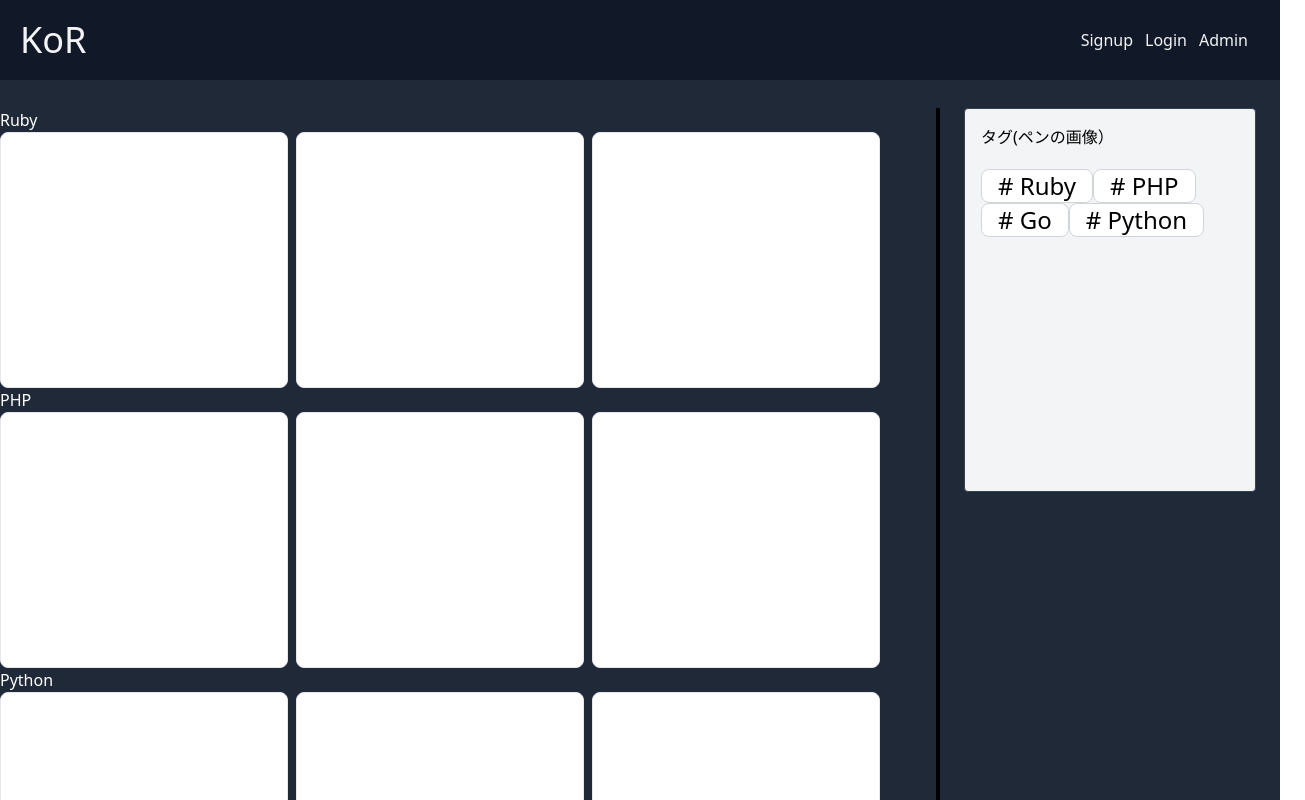
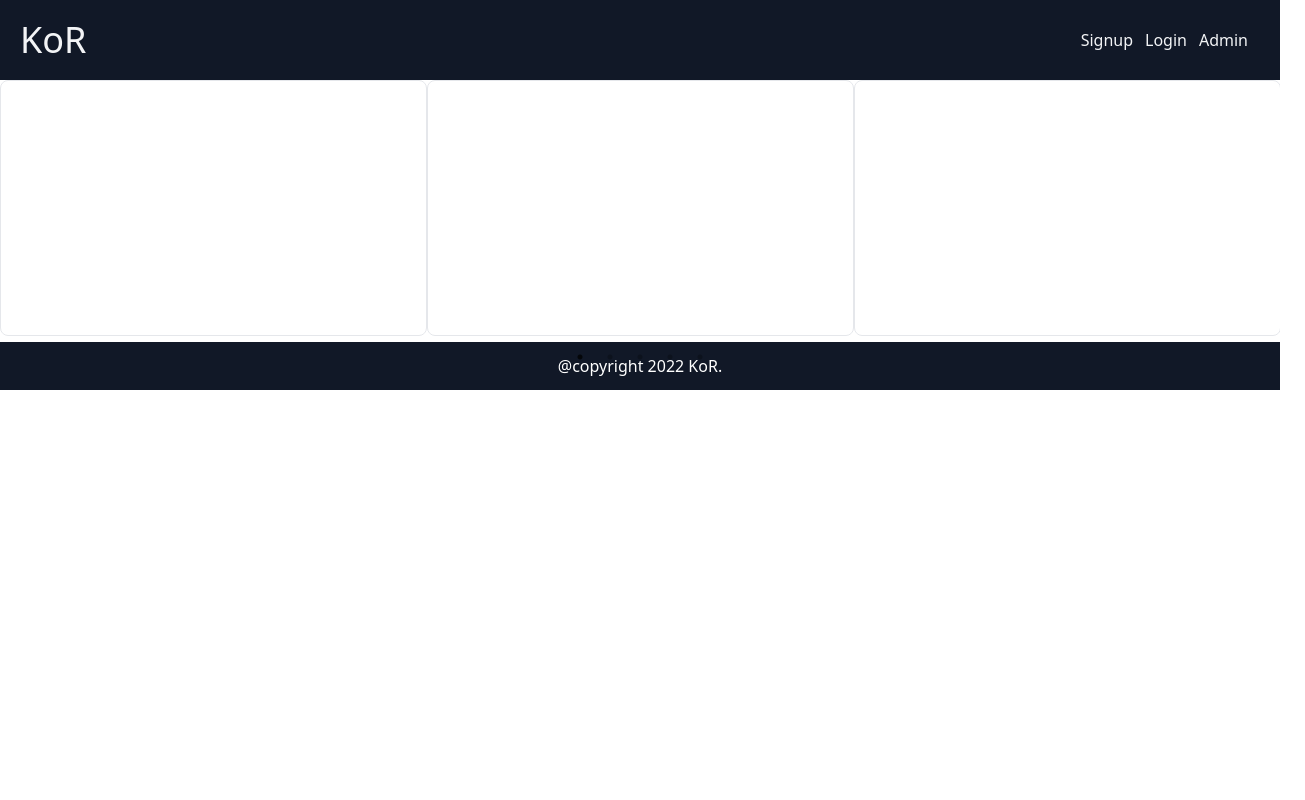
Before and after one commit to SongCastle/KoR, a React app in the folder front/: page /react-slick in a window 1280 px wide. Shown: the top 800 px of the page, 1305 px wide, since content can reach past the window. Built offline with nearby package versions, Linux system fonts and the light colour scheme; the HTML template or start-up script is replaced by a standard one.

Commit message:
react-slick導入

```diff
--- a/front/package.json
+++ b/front/package.json
@@ -21,6 +21,8 @@
     "react": "^17.0.2",
     "react-dom": "^17.0.2",
     "react-router-dom": "^5.2.0",
+    "react-slick": "^0.28.1",
+    "slick-carousel": "^1.8.1",
     "swr": "^1.1.2",
     "tailwindcss": "^2.2.7"
   },
--- /dev/null
+++ b/front/src/components/Footer.jsx
@@ -0,0 +1,7 @@
+import React from "react";
+
+export const Footer = () => (
+  <footer className="bg-gray-900">
+    <p className="text-white text-center py-3">@copyright 2022 KoR.</p>
+  </footer>
+)
--- /dev/null
+++ b/front/src/components/ReactSlick.jsx
@@ -0,0 +1,22 @@
+import React from "react";
+import Slider from "react-slick";
+import "../styles/slick.css";
+
+export const ReactSlick = () => {
+  const settings = {
+    dots: true,
+    infinite: true,
+    speed: 500,
+    slidesToShow: 3,
+    slidesToScroll: 1,
+  };
+  return (
+      <Slider {...settings}>
+        <div className='w-72 h-64 border rounded-lg bg-white mr-2'></div>
+        <div className='w-72 h-64 border rounded-lg bg-white mr-2'></div>
+        <div className='w-72 h-64 border rounded-lg bg-white mr-2'></div>
+        <div className='w-72 h-64 border rounded-lg bg-white mr-2'></div>
+        <div className='w-72 h-64 border rounded-lg bg-white mr-2'></div>
+      </Slider>
+  );
+}
--- a/front/src/components/Top.jsx
+++ b/front/src/components/Top.jsx
@@ -1,22 +1,29 @@
 import React from 'react';
 import { Link } from 'react-router-dom';
 import { MyComponent } from './sampleTransition';
+import { ReactSlick } from './ReactSlick';
+import "../styles/top.css";
 
 export const Top = () => (
   <>
     <div className='h-auto bg-gray-800'>
-      <div className='container mx-auto pt-7 h-full flex'>
+      <div className='container mx-auto py-7 h-full flex'>
         <div className='artcle-index pr-12'>
+
+          <div className='java-contents mx-auto'>
+          <p className='text-white'>Java</p>
+            <ReactSlick />
+          </div>
+
           <div className='ruby-contents'>
             <p className='text-white'>Ruby</p>
             <div className='flex'>
-              <div className='w-72 h-64 border rounded-lg bg-white mr-2'>
-
-              </div>
+              <div className='w-72 h-64 border rounded-lg bg-white mr-2'></div>
               <div className='w-72 h-64 border rounded-lg bg-white mr-2'></div>
               <div className='w-72 h-64 border rounded-lg bg-white mr-2'></div>
             </div>
           </div>
+
           <div className='php-contents'>
             <p className='text-white'>PHP</p>
             <div className='flex'>
@@ -42,7 +49,7 @@ export const Top = () => (
             </div>
           </div>
         </div>
-        <div className='border-l-4 border-black w-full px-6'>
+        <div className='border-l-4 border-black w-full px-6 pt-6'>
           <div className='border border-gray-700 rounded bg-gray-100 h-96 p-4'>
             <p>タグ(ペンの画像）</p>
             <ul className='text-2xl pt-5'>
--- a/front/src/components/routes.jsx
+++ b/front/src/components/routes.jsx
@@ -7,6 +7,8 @@ import { SingupForm } from './SignupForm';
 import { Header } from './Header';
 import { Login } from './Login';
 import { Admin } from './Admin';
+import { Footer } from './Footer';
+import { ReactSlick } from './ReactSlick';
 
 export const Routes = () => (
   <Router>
@@ -16,7 +18,10 @@ export const Routes = () => (
       <Route exact path='/signup' component={SingupForm} />
       <Route exact path='/login' component={Login} />
       <Route exact path='/admin' component={Admin} />
+      <Route exact path='/react-slick' component={ReactSlick} />
+
       <Route path='/' component={Top} />
     </Switch>
+    <Footer />
   </Router>
 );
--- /dev/null
+++ b/front/src/styles/slick.css
@@ -0,0 +1,7 @@
+@import "slick-carousel/slick/slick.css";
+@import "slick-carousel/slick/slick-theme.css";
+
+.slick-prev:before,
+.slick-next:before {
+  color: white;
+}
--- /dev/null
+++ b/front/src/styles/top.css
@@ -0,0 +1,3 @@
+.java-contents {
+  width: 855px;
+}
```
Also changed, not shown: 1 other file (tests, documents, lock files or other folders).
